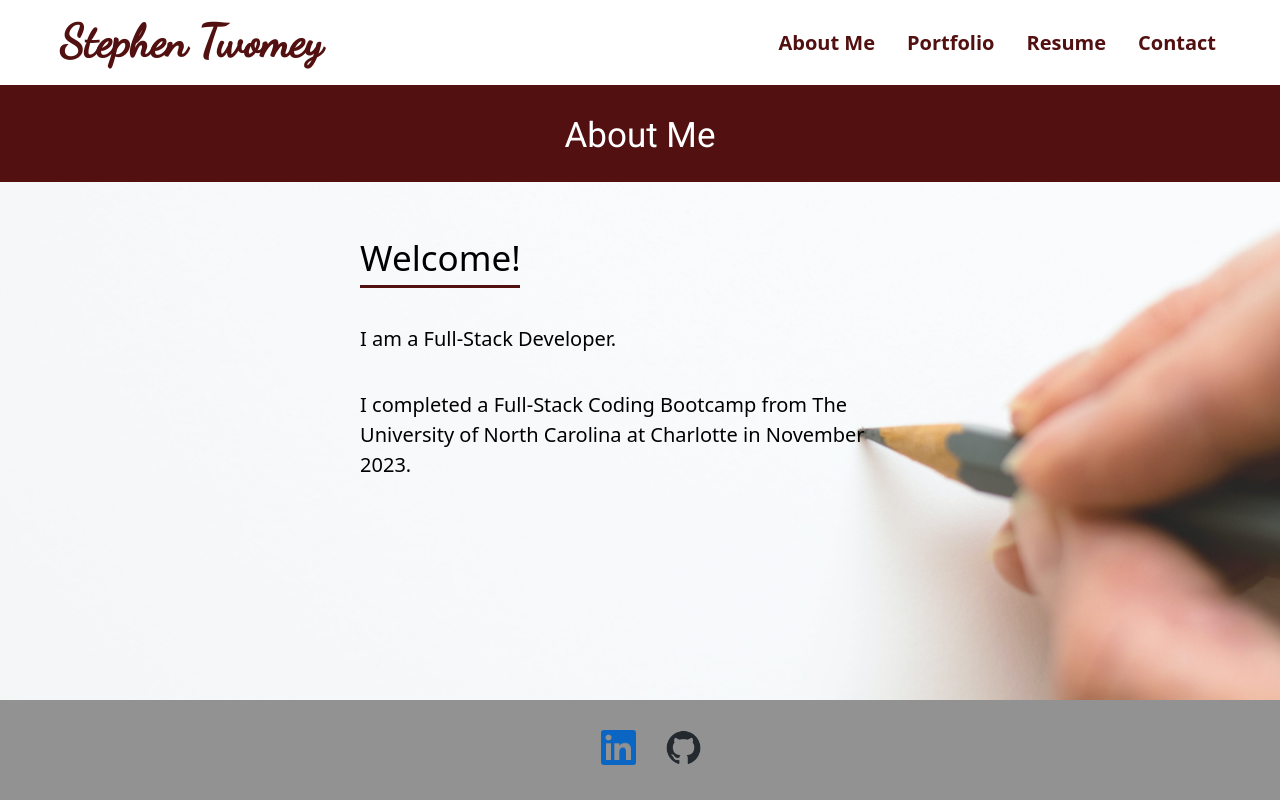
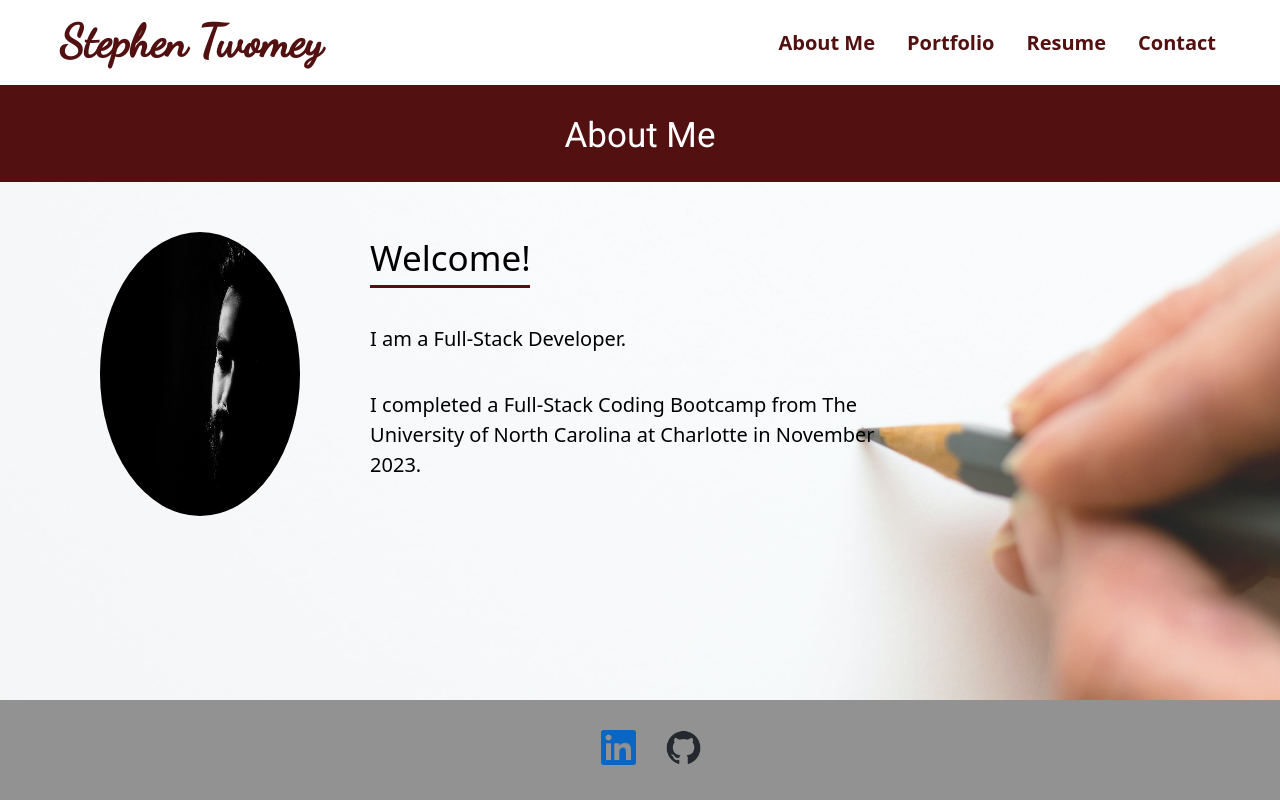
Before and after one commit to sctwomey/laughing-journey, a React (Vite) app: page / in a window 1280 px wide. Built offline with nearby package versions, Linux system fonts and the light colour scheme.

Commit message:
Add avatar image and modify css and about files

```diff
--- a/src/index.css
+++ b/src/index.css
@@ -105,6 +105,14 @@ header nav ul {
   justify-content: center;
 }
 
+.about-me img {
+  flex: 0 14%;
+  width: 200px;
+  height: 100%;
+  border-radius: 50%;
+  margin-left: -250px;
+}
+
 .about-me div>* {
   padding-bottom: 20px;
 }
@@ -118,7 +126,8 @@ header nav ul {
 
 .about-me div {
   flex: 0 45%;
-  align-self: center;
+  align-self: left;
+  margin-left: 70px;
 }
 
 .about-me div p:first-of-type {
--- a/src/pages/About.jsx
+++ b/src/pages/About.jsx
@@ -1,10 +1,12 @@
+import avatar from '../assets/images/male-avatar.jpg';
 
 export default function About() {
     return (
         <section className="container-full" id="about">
             <h1>About Me</h1>
             <div className="row">
-                <div className="about-me">
+                <div className="about-me d-flex justify-content-even">
+                    <img src={avatar} alt="male avatar profile picture" />
                     <div>
                         <p>Welcome!</p>
                         <p>
```
Also changed, not shown: src/assets/images/male-avatar.jpg (added).
